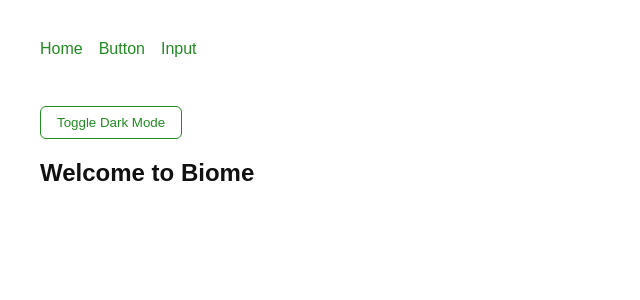
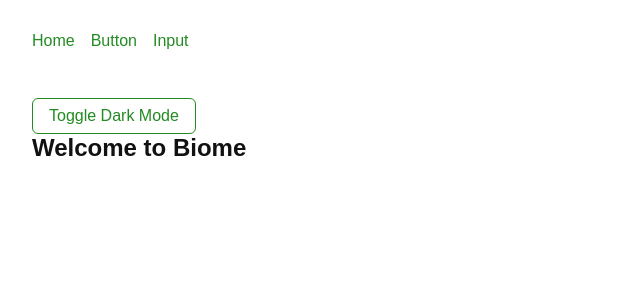
Before and after one commit to impala141592/see-biome, a React (Vite) app: page / in a window 1280 px wide. Shown: the top 300 px of the page, without its empty margins (0-640 px from the left). Built offline with nearby package versions, Linux system fonts and the light colour scheme.

Commit message:
chore: add global CSS reset and improve focus outline handling for accessibility

```diff
--- a/src/App.tsx
+++ b/src/App.tsx
@@ -2,6 +2,7 @@
 import { Routes, Route, Link } from "react-router-dom";
 import styled, { ThemeProvider } from "styled-components";
 import { lightTheme, darkTheme } from "./theme";
+import { GlobalStyles } from "./theme/globalStyles";
 
 const Container = styled.div`
 	padding: 2rem;
@@ -73,6 +74,7 @@
 
 	return (
 		<ThemeProvider theme={isDark ? darkTheme : lightTheme}>
+			<GlobalStyles />
 			<Container>
 				<nav>
 					<Link to='/'>Home</Link>
--- /dev/null
+++ b/src/theme/globalStyles.ts
@@ -0,0 +1,28 @@
+import { createGlobalStyle } from "styled-components";
+import { reset } from "./reset";
+
+export const GlobalStyles = createGlobalStyle`
+${reset}
+  :root {
+    --font-sans: 'Inter', sans-serif;
+
+    /* spacing scale */
+    --space-xs: 0.25rem;
+    --space-sm: 0.5rem;
+    --space-md: 1rem;
+    --space-lg: 2rem;
+
+    /* light theme */
+    --color-primary: ${({ theme }) => theme.colors.primary};
+    --color-bg: ${({ theme }) => theme.colors.background};
+    --color-text: ${({ theme }) => theme.colors.text};
+  }
+
+  body {
+    margin: 0;
+    font-family: var(--font-sans);
+    background: var(--color-bg);
+    color: var(--color-text);
+    transition: background-color 0.7s ease, color 0.5s ease;
+  }
+`;
--- /dev/null
+++ b/src/theme/reset.ts
@@ -0,0 +1,60 @@
+import { css } from "styled-components";
+
+export const reset = css`
+	*,
+	*::before,
+	*::after {
+		box-sizing: border-box;
+		margin: 0;
+		padding: 0;
+		scroll-behavior: smooth;
+	}
+
+	html,
+	body {
+		height: 100%;
+		font-family: var(--font-sans, sans-serif);
+		-webkit-font-smoothing: antialiased;
+		-moz-osx-font-smoothing: grayscale;
+	}
+
+	img,
+	picture,
+	video,
+	canvas,
+	svg {
+		display: block;
+		max-width: 100%;
+	}
+
+	ul,
+	ol {
+		list-style: none;
+	}
+
+	a {
+		text-decoration: none;
+		color: inherit;
+	}
+
+	button,
+	input,
+	select,
+	textarea {
+		font: inherit;
+		color: inherit;
+		background: none;
+		border: none;
+		outline: none;
+	}
+
+	table {
+		border-collapse: collapse;
+		border-spacing: 0;
+	}
+
+	/* Show focus outlines only when keyboard navigating */
+	:focus:not(:focus-visible) {
+		outline: none;
+	}
+`;
```
